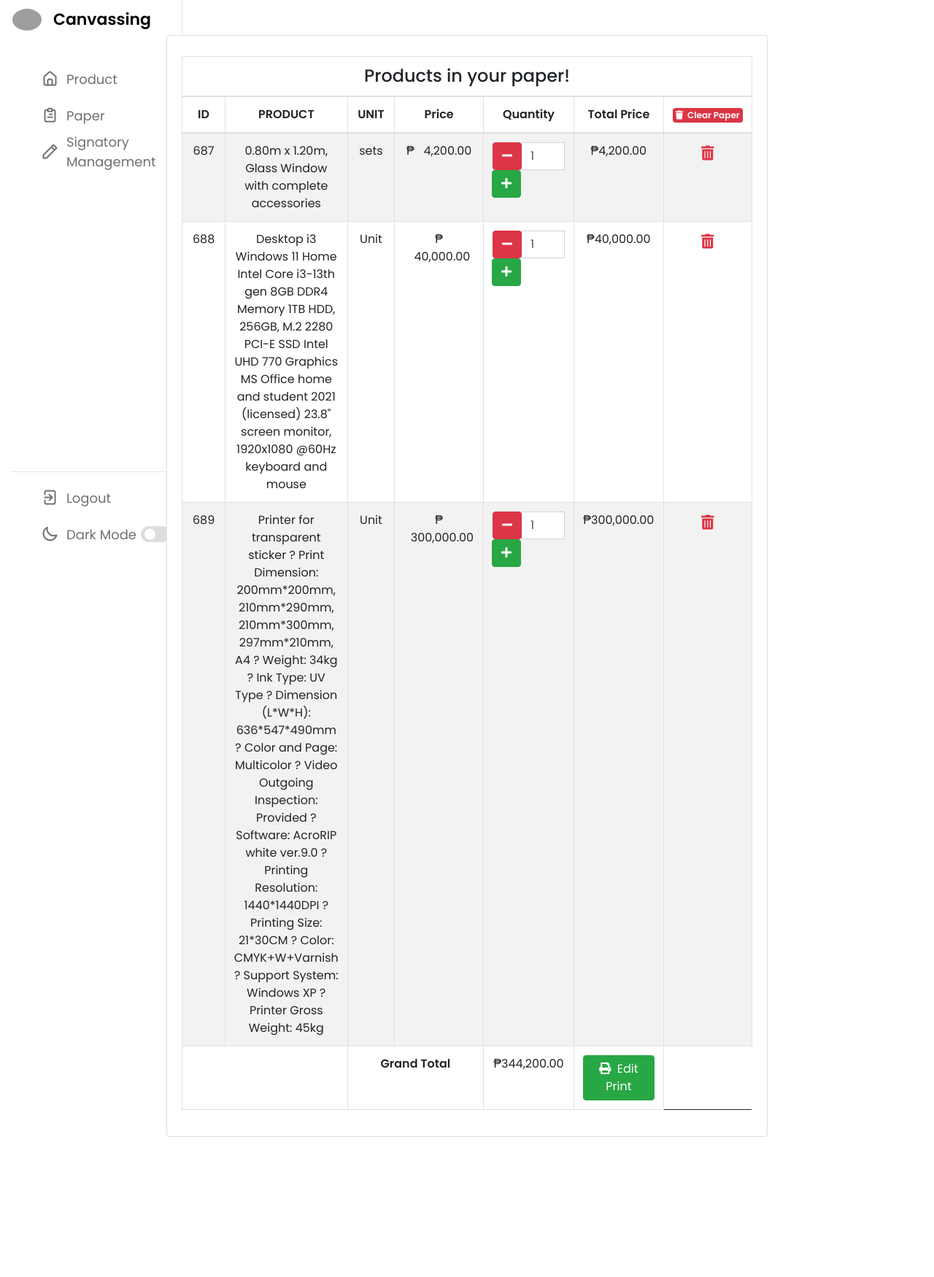
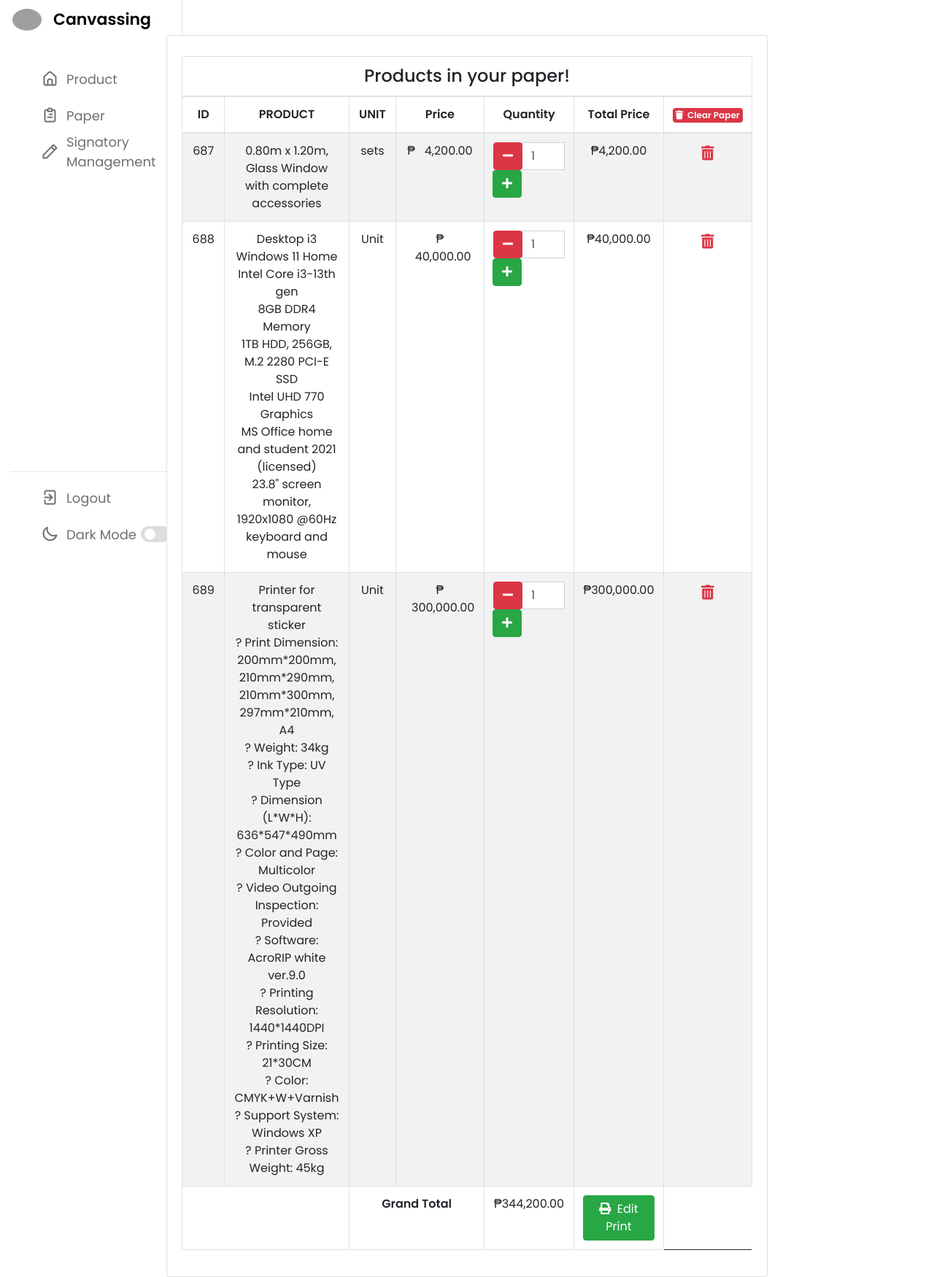
Before and after one commit to steewwww/capstone1, a PHP site: page /cart.php in a window 1280 px wide. Shown: the whole page at 73% size. Before the commit the page ends 1558 px from the top, so only its background shows below. Run offline with PHP 8.4, Linux system fonts and the light colour scheme; data comes from the database, SQL or seed files in the repository; some libraries are stand-ins or nearby versions; grey boxes are pictures that could not be loaded.

Commit message:
Update cart.php

```diff
--- a/cart.php
+++ b/cart.php
@@ -69,10 +69,10 @@
                         <tr>
                             <td><?= $row['id'] ?></td>
                             <input type="hidden" class="pid" value="<?= $row['id'] ?>">
-                                <td><?= $row['description'] ?></td>
+                            <td style="width: 300px; word-wrap: break-word;"><?= nl2br($row['description']) ?></td>
                             <td><?= $row['product_name'] ?></td>
                             <td>₱
-                                  <i class=""></i>&nbsp;&nbsp;<?= number_format($row['product_price'],2); ?>
+                                <i class=""></i>&nbsp;&nbsp;<?= number_format($row['product_price'], 2); ?>
                             </td>
                             <input type="hidden" class="pprice" value="<?= $row['product_price'] ?>">
                             <td>
```
Lines whose indentation alone changed are shown as unchanged.
